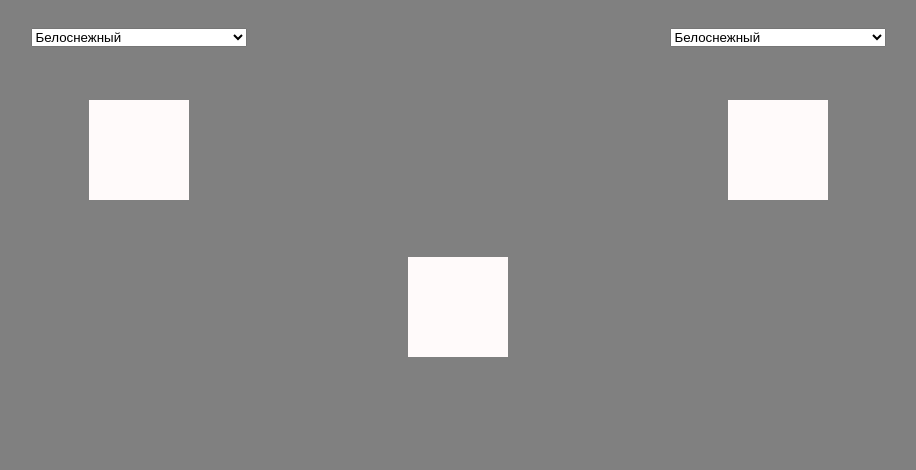
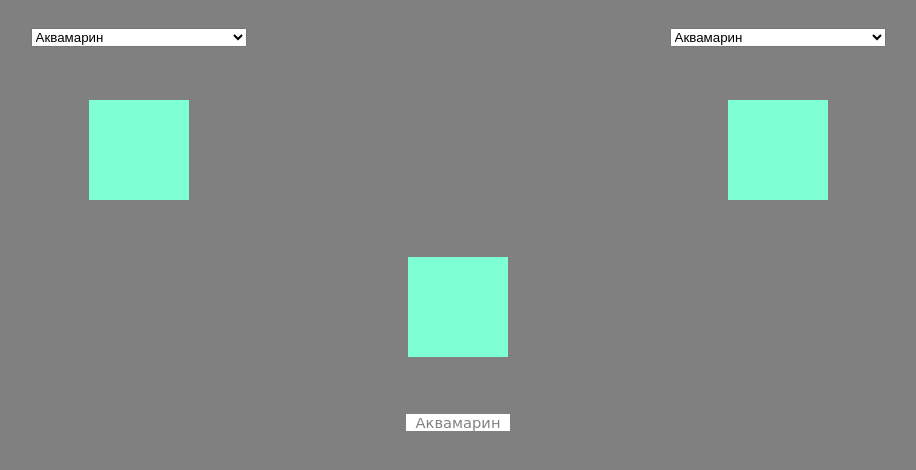
Before and after one commit to dim2man/colormixer, a website: page app/index.html in a window 1280 px wide. Shown: the whole page, without its empty margins (182-1098 px from the left). Drawn offline with nearby package versions, Linux system fonts and the light colour scheme; files that its build step writes are made by us from their sources.

Commit message:
some enh

```diff
--- a/app/index.html
+++ b/app/index.html
@@ -26,7 +26,16 @@
         <td><div class="sample sample2"></div></td>
       </tr>
       <tr>
-        <td colspan="2"><div class="result"></div></td>
+        <td colspan="2">
+          <div class="res">
+            <div class="result"></div>
+            <div class="ref"></div>
+          </div>
+        </td>
+      <tr>
+        <td colspan="2">
+          <div class="ref-name"></div>
+        </td>
       </tr>
     </table>
 
--- a/app/scripts/main.js
+++ b/app/scripts/main.js
@@ -1,6 +1,10 @@
 $(function(){
 
-  var optionsHtml = COLORS.map(function(color) {
+  var optionsHtml = COLORS
+  .sort(function(c1, c2) {
+    return c1.rus.localeCompare(c2.rus);
+  })
+  .map(function(color) {
     return '<option value="'+color.hex+'">'+color.rus+'</option>';
   }).join('');
 
@@ -49,6 +53,25 @@ $(function(){
     return rgb2hex(rgb);
   }
 
+  function nearest(hex) {
+    var rgb = hex2rgb(hex);
+    var dist = Infinity;
+    var color = null;
+    for(var i=0; i<COLORS.length; i++) {
+      var _rgb = hex2rgb(COLORS[i].hex);
+      var _dist = 0;
+      for(var j=0; j<3; j++) {
+        _dist += (rgb[j] - _rgb[j])*(rgb[j] - _rgb[j]);
+      }
+      if(_dist<dist) {
+        dist = _dist;
+        color = COLORS[i];
+      }
+      if(dist === 0) break;
+    }
+    return color;
+  }
+
   function updateColor(cls, color) {
     $('.'+cls)
     .css('background-color', '#'+color)
@@ -59,8 +82,11 @@ $(function(){
     var hex1 = $('.sample1').attr('data-color');
     var hex2 = $('.sample2').attr('data-color');
     var hex  = mix(hex1, hex2);
-    console.log(hex1 + ' ' + hex2 + ' ' + hex);
     updateColor('result', hex);
+    var near = nearest(hex);
+    updateColor('ref', near.hex);
+    $('.ref-name').text(near.rus);
+    console.log(hex1 + ' + ' + hex2 + ' = ' + hex + ' ( ' + near.hex + ' )');
   }
 
   updateColor('sample1', $('[data-sample="sample1"]').val());
--- a/app/styles/main.css
+++ b/app/styles/main.css
@@ -7,7 +7,9 @@ body {background: gray;}
 table {width: 100%;}
 td {padding: 2%;text-align: center;}
 
-.sample, .result {display: inline-block; width: 100px; height: 100px;}
+.sample, .res {display: inline-block; width: 100px; height: 100px;}
+.result, .ref {height: 50px;}
+.ref-name {display: inline-block;background-color: white;font-family: DejaVu Sans, Arial;font-size: 11pt;padding: 0 10px;color: gray;}
 
 /* Responsive: Portrait tablets and up */
 @media screen and (min-width: 768px) {
```
